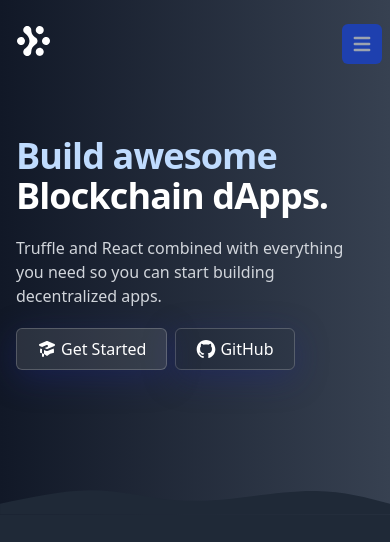
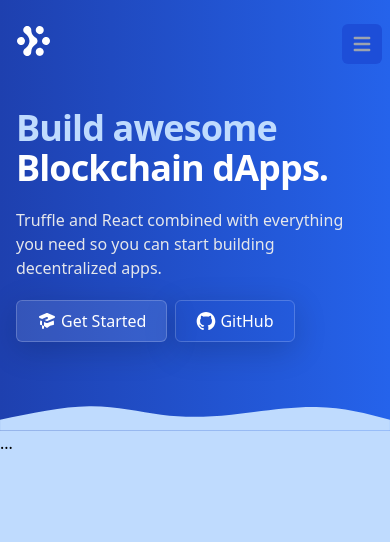
Before and after one commit to ingokpp/nextjs-dapp-landingpage, a Next.js app: page / in a window 390 px wide. Shown: the top 542 px of the page. Built offline with nearby package versions, Linux system fonts and the light colour scheme; a web font is replaced by a local one.

Commit message:
feat: add new color variant of header

```diff
--- a/src/components/Header.tsx
+++ b/src/components/Header.tsx
@@ -28,7 +28,7 @@
                                 <Image src={logo} alt="" />
                             </a>
                             <div className="-mr-2 flex items-center md:hidden">
-                                <Popover.Button className="bg-blue-800 rounded-md p-2 inline-flex items-center justify-center text-gray-400 hover:bg-blue-900 focus:outline-none focus:ring-2 focus-ring-inset focus:ring-white">
+                                <Popover.Button className="bg-blue-700 rounded-md p-2 inline-flex items-center justify-center text-gray-400 hover:bg-blue-800 focus:outline-none focus:ring-2 focus-ring-inset focus:ring-white">
                                     <span className="sr-only">
                                         Open main menu
                                     </span>
@@ -112,7 +112,7 @@
 
 const Header = () => {
     return (
-        <div className="relative bg-gradient-to-r from-gray-900 to-gray-700 overflow-hidden">
+        <div className="relative bg-gradient-to-r from-blue-800 to-blue-600 overflow-hidden">
             <div
                 className="hidden lg:block absolute inset-0 opacity-10"
                 aria-hidden="true"
@@ -184,14 +184,16 @@
             </div>
             <div className="relative pt-6">
                 <NavigationBar />
-                <main className="relative max-w-7xl mx-auto px-4 pt-14 pb-14 space-y-5 mb-16">
-                    <h1 className="mt-4 text-4xl tracking-tight font-extrabold text-blue-200 sm:mt-5 sm:leading-none lg:mt-6 lg:text-5xl xl:text-6xl z-0">
-                        <span className="block">Build awesome</span>{" "}
+                <main className="relative max-w-7xl mx-auto px-4 pt-7 pb7 sm:pt-14 sm:pb-14 space-y-5 mb-16">
+                    <h1 className="mt-4 text-4xl tracking-tight font-extrabold sm:mt-5 sm:leading-none lg:mt-6 lg:text-5xl xl:text-6xl z-0">
+                        <span className="block text-blue-200">
+                            Build awesome
+                        </span>{" "}
                         <span className="text-white block">
                             Blockchain dApps.
                         </span>
                     </h1>
-                    <p className="text-base text-gray-300 sm:text-xl lg:text-lg xl:text-xl md:w-3/4 lg:w-2/4">
+                    <p className="text-base text-gray-200 sm:text-xl lg:text-lg xl:text-xl md:w-3/4 lg:w-2/4">
                         Truffle and React combined with everything you need so
                         you can start building decentralized apps.
                     </p>
@@ -222,10 +224,15 @@
     );
 };
 const HeaderWave = () => (
-    <svg viewBox="0 0 1440 91" fill="none" xmlns="http://www.w3.org/2000/svg">
+    <svg
+        className="text-blue-200"
+        viewBox="0 0 1440 91"
+        fill="none"
+        xmlns="http://www.w3.org/2000/svg"
+    >
         <path
             d="M0 90.9999V50.9999C114.746 26.6554 229.493 2.3109 329 0.999893C428.507 -0.311112 512.775 21.4114 595 31.9999C677.225 42.5884 757.407 42.043 855 31.9999C952.593 21.9568 1067.6 2.41616 1168 3.99989C1268.4 5.58362 1354.2 28.2918 1440 50.9999V90.9999H0Z"
-            fill="#1F2937"
+            fill="currentColor"
         />
     </svg>
 );
--- a/src/pages/index.tsx
+++ b/src/pages/index.tsx
@@ -15,6 +15,8 @@
             </Head>
 
             <Header></Header>
+
+            <div className="bg-blue-200 min-h-screen">...</div>
         </div>
     );
 }
--- a/src/styles/globals.css
+++ b/src/styles/globals.css
@@ -2,19 +2,15 @@
 @tailwind components;
 @tailwind utilities;
 
-body {
-    background-color: #1f2937;
-}
-
 .button {
     background: rgba(255, 255, 255, 0.1);
-    box-shadow: 0 8px 32px 0 rgba(31, 38, 135, 0.37);
+    box-shadow: 0 8px 32px 0 rgba(0, 0, 0, 0.17);
     backdrop-filter: blur(0.5px);
     -webkit-backdrop-filter: blur(0.5px);
     @apply flex items-center px-5 py-2 text-white rounded-md border border-white border-opacity-20 transition hover:border-opacity-100 hover:bg-opacity-50;
 }
 
 .button-outline {
-    box-shadow: 0 8px 32px 0 rgba(31, 38, 135, 0.37);
+    box-shadow: 0 8px 32px 0 rgba(0, 0, 0, 0.17);
     @apply flex items-center px-5 py-2 text-white rounded-md border border-white border-opacity-20 transition hover:border-opacity-100;
 }
--- a/tailwind.config.js
+++ b/tailwind.config.js
@@ -1,4 +1,5 @@
 const defaultTheme = require("tailwindcss/defaultTheme");
+const { colors } = require("tailwindcss/defaultTheme");
 
 module.exports = {
     mode: "jit",
```
